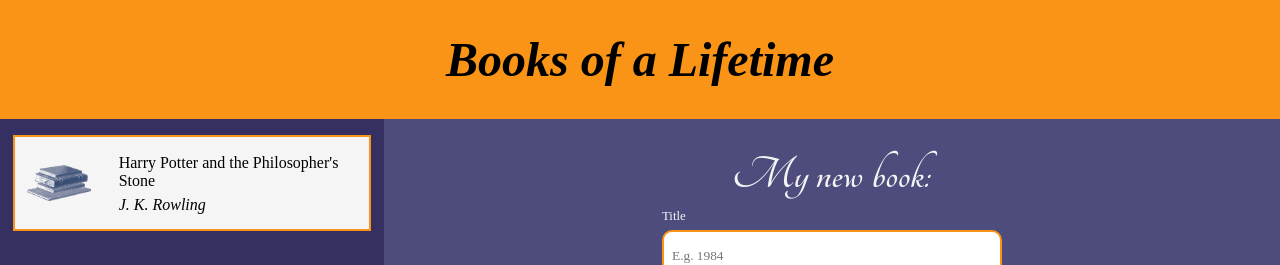
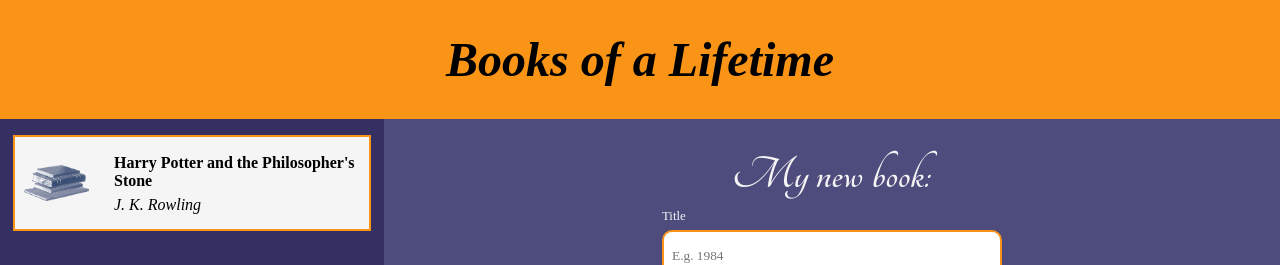
Before and after one commit to gabriele-andolina/book-organiser, a React (Create React App) app: page / in a window 1280 px wide. Both pictures are taken after a click on the button "ADD A BOOK". Shown: the top 265 px of the page. Built offline with nearby package versions, Linux system fonts and the light colour scheme; a web font is replaced by a local one.

Commit message:
Style: Modified font-weight for title and author in BookItem

```diff
--- a/src/App.js
+++ b/src/App.js
@@ -194,7 +194,7 @@ function BookItem({ title, author }) {
                 ></img>
             </div>
             <div className="book-info">
-                <p>{title}</p>
+                <p className="book-title">{title}</p>
                 <p className="book-author">{author}</p>
             </div>
         </div>
--- a/src/style.css
+++ b/src/style.css
@@ -181,9 +181,13 @@ textarea:focus {
     margin: 0;
     margin-bottom: 0.4rem;
     font-family: "Brygada 1918";
-    font-weight: 500;
+}
+
+.book-title {
+    font-weight: 700;
 }
 
 .book-author {
+    font-weight: 400;
     font-style: italic;
 }
```
